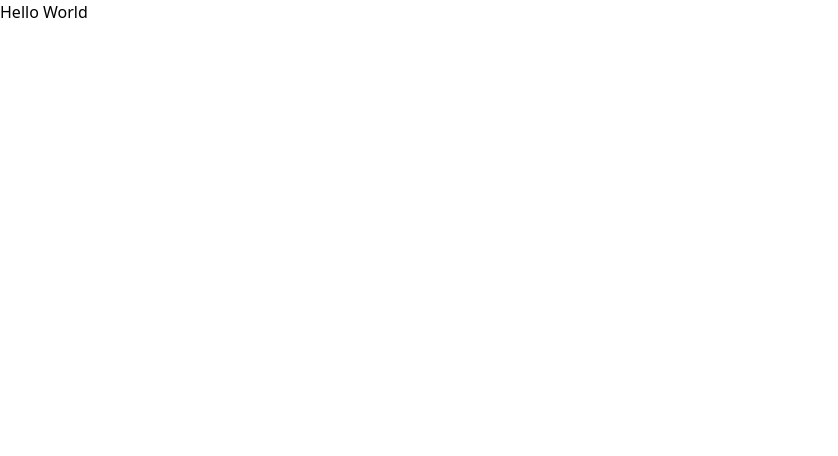
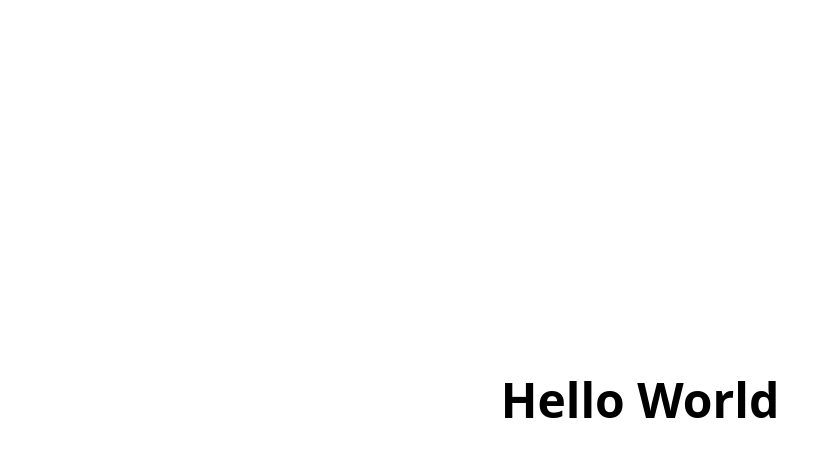
Before and after one commit to umedanaoyuki/sample-shopping-app, a Next.js app: page / in a window 1280 px wide. Shown: the top 456 px of the page, without its empty margins (0-838 px from the left). Built offline with nearby package versions, Linux system fonts and the light colour scheme.

Commit message:
feat: 文字を上下左右中央に配置

```diff
--- a/src/app/page.tsx
+++ b/src/app/page.tsx
@@ -1,8 +1,8 @@
 export default function Home() {
   return (
-    <div className="">
-      <main className="flex flex-col">
-        <p>Hello World</p>
+    <div className="min-h-screen w-full flex items-center justify-center">
+      <main>
+        <h1 className="text-5xl font-bold">Hello World</h1>
       </main>
     </div>
   );
```
